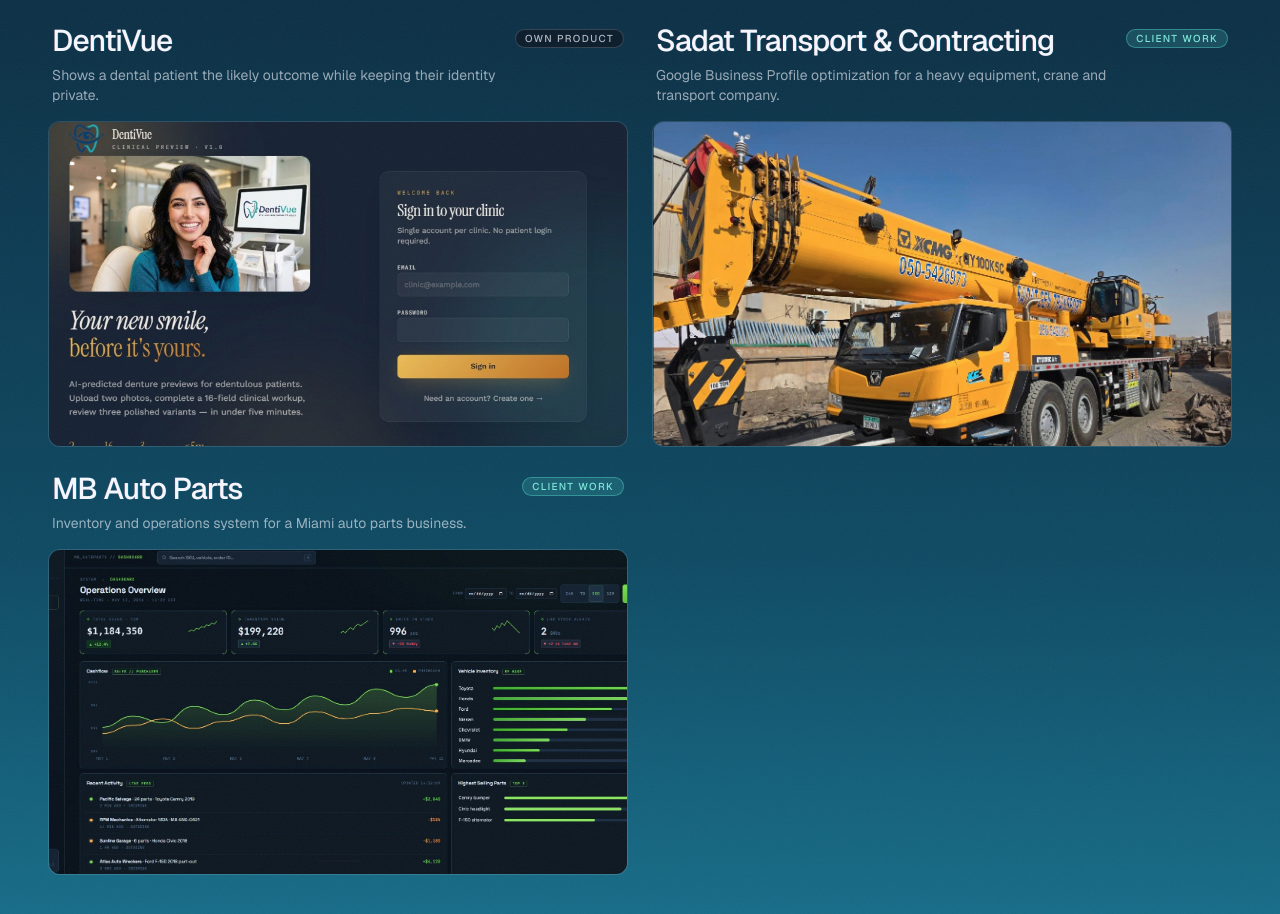
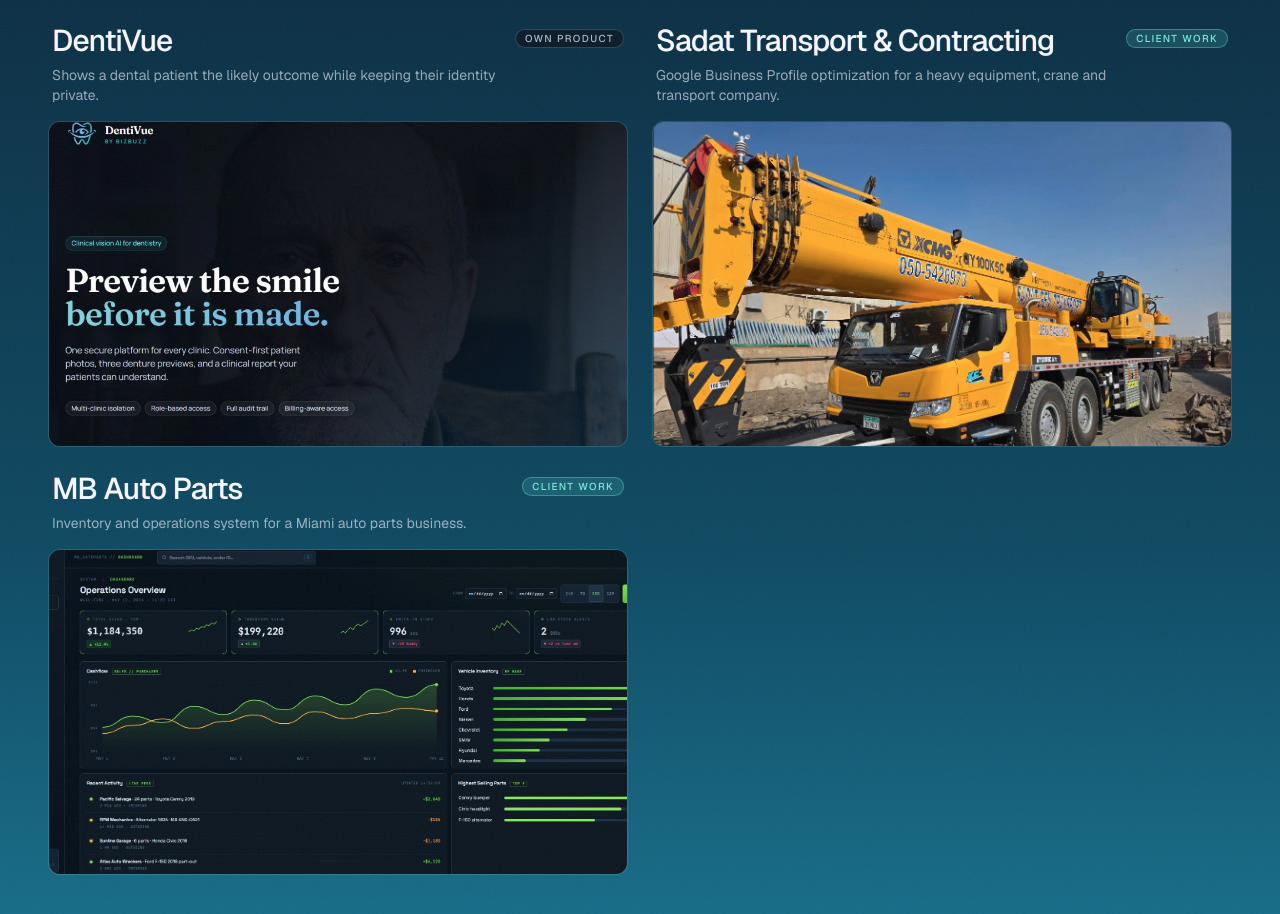
Before and after one commit to khabteehouse-del/thebizbuzz-studio, a Next.js app: page /work in a window 1280 px wide. Shown: the part 1405-2319 px from the top of the page. Built offline with nearby package versions, Linux system fonts and the light colour scheme.

Commit message:
Work card: new DentiVue screenshot
Co-Authored-By: Claude Sonnet 5.5 <noreply@anthropic.com>
Claude-Session: https://claude.ai/code/session_01WE9vzoQ9mtr5P73SHN7FAP

```diff
--- a/data/projects.ts
+++ b/data/projects.ts
@@ -117,7 +117,7 @@ export const projects: Project[] = [
     solution:
       "Regenerates only the mouth region, client-side, preserving patient identity. Pairs the visual with Claude-generated clinical reasoning, positioned as patient communication rather than medical diagnosis.",
     stack: ["Vision AI", "Claude", "Client-side inference"],
-    image: "/images/work/dentivue.jpg",
+    image: "/images/work/dentivue-v2.jpg",
     imageFit: "fill-top",
     live: "https://project-dentivue.lovable.app",
     repo: null,
```
